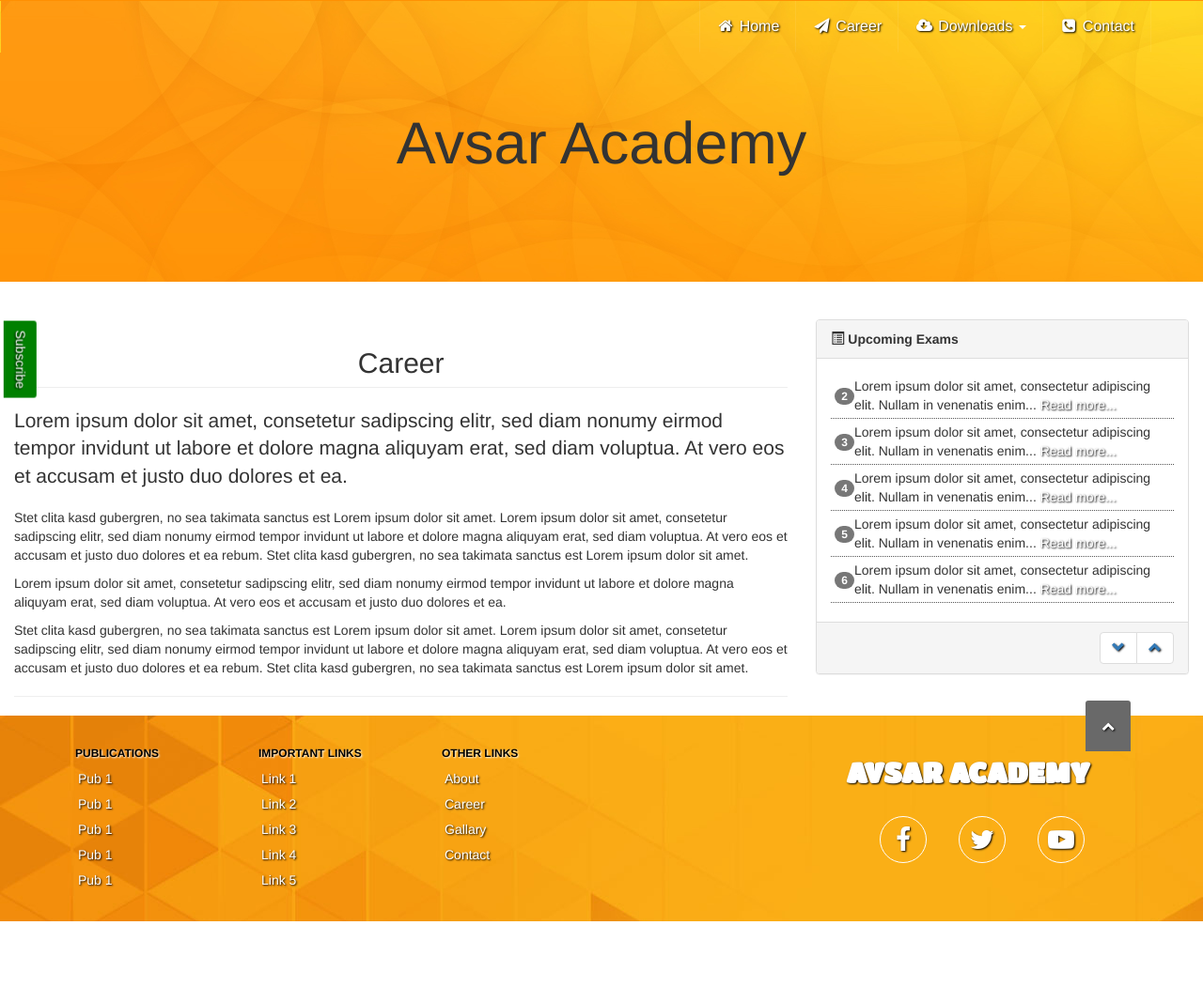
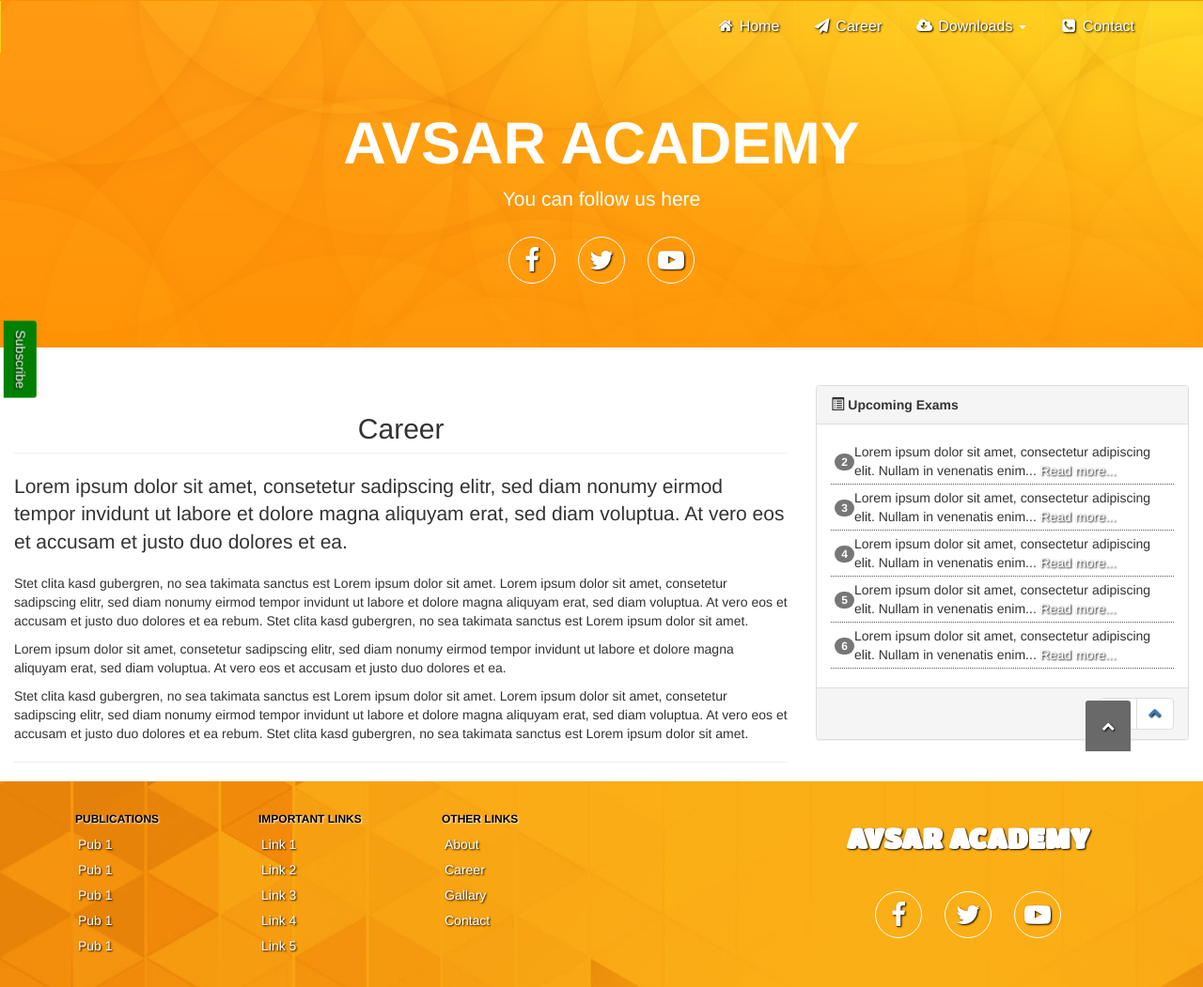
Before and after one commit to ankit18singh/Avsar, a plain HTML site: page career.html in a window 1280 px wide. Shown: the whole page at 94% size. Before the commit the page ends 981 px from the top, so only its background shows below. Drawn offline with nearby package versions, Linux system fonts and the light colour scheme.

Commit message:
Final UI.

```diff
--- a/career.html
+++ b/career.html
@@ -50,8 +50,20 @@
         </nav>
 
         <div id="startchange"></div>
-        <div class="jumbotron" style="height: 300px;">
-            <h1 class="text-center" style="padding-top: 50px;">Avsar Academy</h1>
+        <div class="jumbotron text-center">
+            <h1>Avsar Academy</h1>
+                <p>You can follow us here</p>
+            <div class="socialmedia">
+                <a href="https://www.facebook.com" target="_blank">
+                    <i class="fa fa-facebook fa-2x fa-border-circle text-center col-md-offset-1"></i>
+                </a>
+                <a href="https://www.twitter.com" target="_blank">
+                    <i class="fa fa-twitter fa-2x fa-border-circle text-center col-md-offset-1"></i>
+                </a>
+                <a href="https://www.youtube.com" target="_blank">
+                    <i class="fa fa-youtube-play fa-2x fa-border-circle text-center col-md-offset-1"></i>
+                </a>
+             </div>
         </div>
         <div class="container-fluid">
             <div class="row">
--- a/css/style.css
+++ b/css/style.css
@@ -131,6 +131,7 @@
 }
 .jumbotron {
     background-image: url(/img/Banner-Background-007.jpg);
+    height: 370px;
 }
 .navbar-default .navbar-brand {
     color: #FFF;
@@ -148,6 +149,7 @@
     padding: 10px;
     border-radius: 100%;
     width: 50px;
+    margin: 10px;
 }
 .fa-facebook:hover {
     color: #3b5998;
@@ -210,3 +212,17 @@
     padding:0;
     margin:0;
 }
+
+.jumbotron > a {
+    margin: 0;
+}
+
+.jumbotron > h1 {
+    padding-top: 50px;
+    text-transform: uppercase;
+    font-weight: bold;
+    color: white;
+}
+.jumbotron > p {
+    color: white;
+}
```
Also changed, not shown: contact.html (+14 -2 lines), gallery.html (+14 -2 lines), index.html (+14 -2 lines), subscribe.html (+14 -2 lines).
